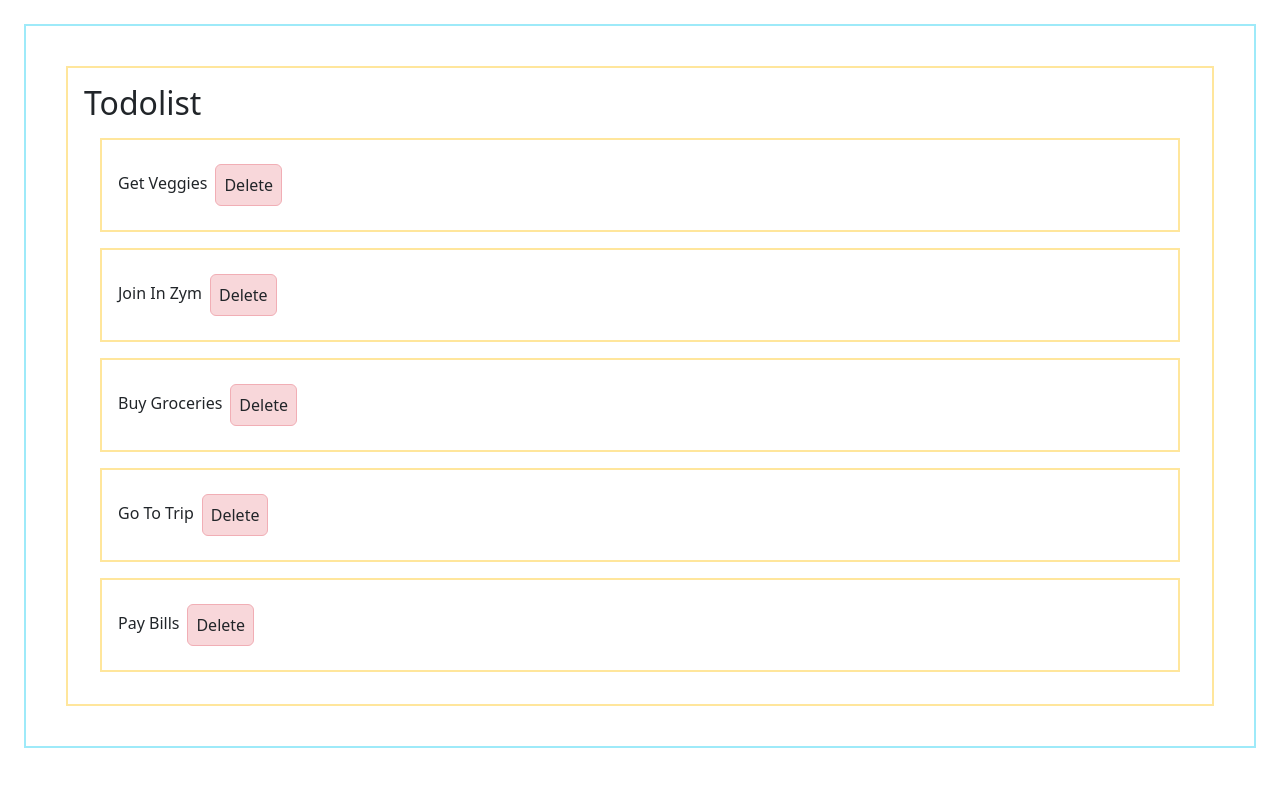
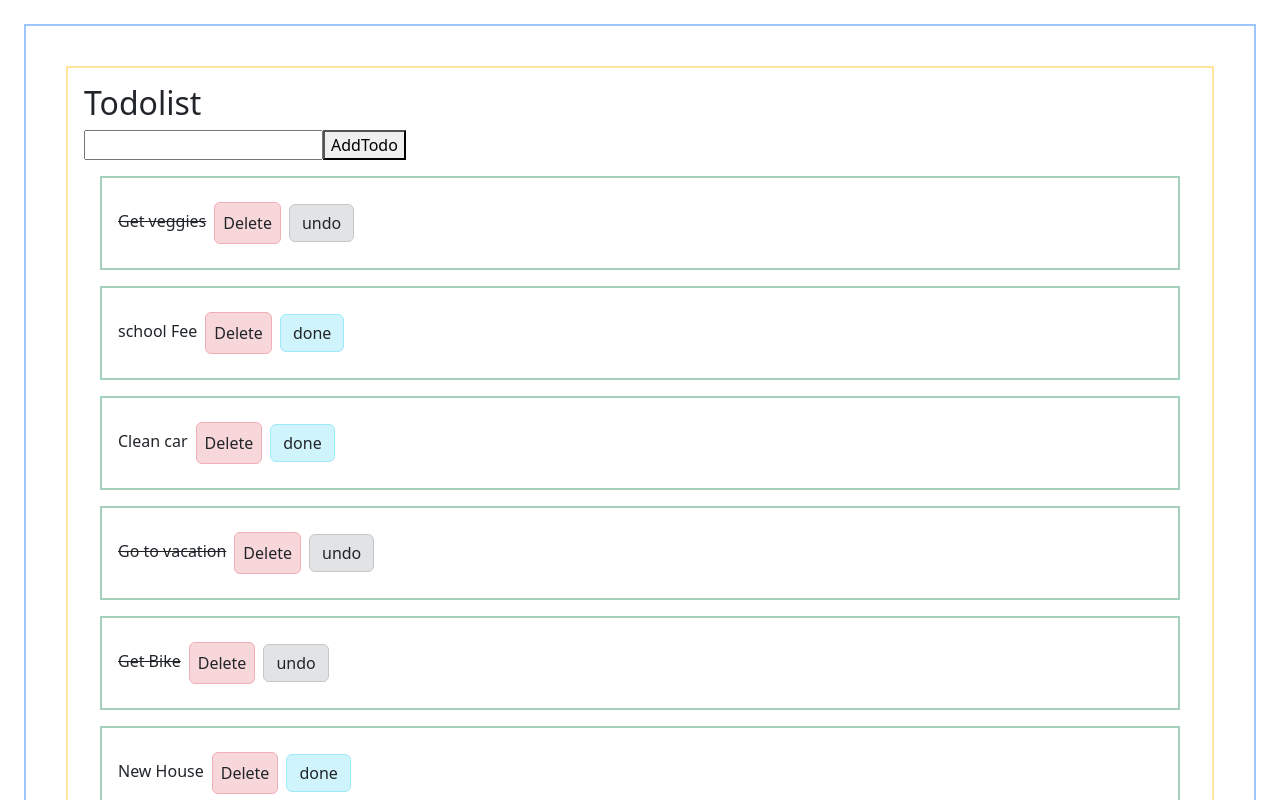
Before and after one commit to Umasri2605/ReactJS-Refactoring, a React (Vite) app: page / in a window 1280 px wide. Shown: the top 800 px of the page. Built offline with nearby package versions, Linux system fonts and the light colour scheme.

Commit message:
Todolist with Adv Methods

```diff
--- a/package.json
+++ b/package.json
@@ -11,7 +11,8 @@
   },
   "dependencies": {
     "react": "^19.1.1",
-    "react-dom": "^19.1.1"
+    "react-dom": "^19.1.1",
+    "uuid": "^13.0.0"
   },
   "devDependencies": {
     "@eslint/js": "^9.36.0",
--- a/src/App.jsx
+++ b/src/App.jsx
@@ -4,7 +4,7 @@ import Todolist from "./Todolist"
 function App() {
 
   return (
-      <div className='border border-2 border-info-subtle m-4 p-4'>
+      <div className='border border-2 border-primary-subtle m-4 p-4'>
          <Todolist></Todolist>
       </div>
 
--- a/src/Todo.jsx
+++ b/src/Todo.jsx
@@ -2,10 +2,12 @@ import React from 'react'
 
 function Todo(props) {
   return (
-    <div className='border border-2 border-warning-subtle m-3 p-3'>
+    <div className='border border-2 border-success-subtle m-3 p-3'>
         <li>
-            {props.t}
-            <button className='btn border-danger-subtle bg-danger-subtle m-2 p-2 ' onClick={()=>{props.deleteTodo(props.i)}}>Delete</button>
+        <span style={props.t.status ? {textDecoration:"line-through"}:{}}>{props.t.title}</span>
+        <button className='btn border-danger-subtle bg-danger-subtle m-2 p-2 ' onClick={()=>{props.deleteTodo(props.t.id)}}>Delete</button>
+        <button className={(props.t.status) ? "btn bg-secondary-subtle border-secondary-subtle":"btn bg-info-subtle border-info-subtle"} onClick={()=>{props.toggleTodo(props.t.id)}}>{(props.t.status) ? "undo" :"done"}</button>
+
         </li>
     </div>
   )
--- a/src/Todolist.jsx
+++ b/src/Todolist.jsx
@@ -1,20 +1,93 @@
 import React from 'react'
 import Todo from './Todo'
+import { v4 as uuidv4 } from 'uuid';
 
 function Todolist() {
-    var[todos,SetTodos]=React.useState(["Get Veggies","Join In Zym","Buy Groceries","Go To Trip","Pay Bills",])
-    function DeleteTodo(index){
-      var temp=[...todos];
-      temp.splice(index,1)
-      SetTodos([...temp]);
+    var[todos,SetTodos]=React.useState([
+      {
+        title:"Get veggies",
+        id: uuidv4(),
+        status: true,
+       },
+      {
+          title:"school Fee",
+           id: uuidv4(),
+           status: false,
+         },
+         {
+          title:"Clean car",
+           id: uuidv4(),
+           status: false,
+         },
+         {
+          title:"Go to vacation",
+           id: uuidv4(),
+           status: true,
+         },
+         {
+          title:"Get Bike",
+           id: uuidv4(),
+           status: true,
+         },
+         {
+          title:"New House",
+           id: uuidv4(),
+           status: false,
+         },
+         {
+          title:"Purchase Grocery",
+           id: uuidv4(),
+           status: true,
+         },
+         {
+          title:"Buy Clothes",
+           id: uuidv4(),
+           status: true,
+         },
+    ])
+    function DeleteTodo(id){
+      SetTodos((currentval)=>{
+        return currentval.filter((todo)=>{
+          if(todo.id==id){
+            return false
+          }
+          else{
+            return true
+          }
+        })
+      })
+      // alert(id);
     }
+    function AddTodo(){
+      var newtodo={
+        title:document.getElementById("d1").value,
+        id:uuidv4()
+      }
+      SetTodos((cv)=>{
+        return[...cv,newtodo];
+      })
+    }
+    function ToggleTodo(id){
+      SetTodos((cv)=>{
+       var x = cv.map((todo)=>{
+        if(todo.id==id){
+         todo.status=!todo.status
+        }
+         return todo;
+
+        })
+         return[...x]
+       })
+     }
   return (
     <div className='border border-2 border-warning-subtle m-3 p-3'>
       <h2>Todolist</h2>
+      <input type="text" id="d1"/>
+      <button onClick={()=>{AddTodo()}}>AddTodo</button>
        <ul className='list-unstyled'>
         {
           todos.map((todo,i)=>{
-               return <Todo t={todo} i={i} deleteTodo={DeleteTodo}></Todo>
+               return <Todo t={todo} deleteTodo={DeleteTodo} toggleTodo={ToggleTodo}></Todo>
             })
         }
        </ul>
```
Also changed, not shown: 1 other file (tests, documents, lock files or other folders).
